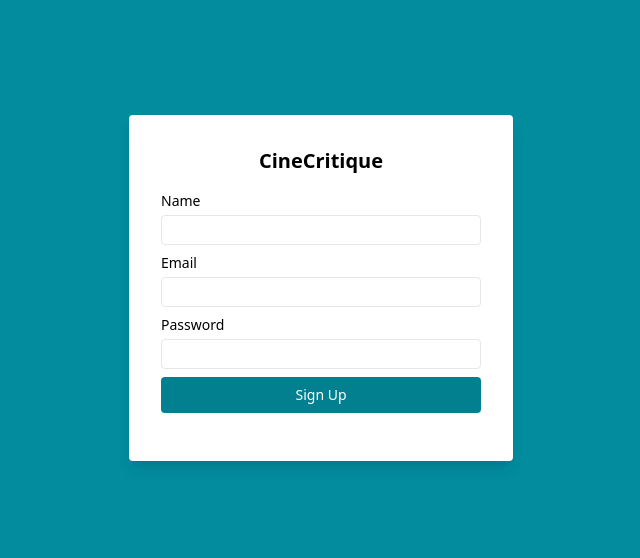
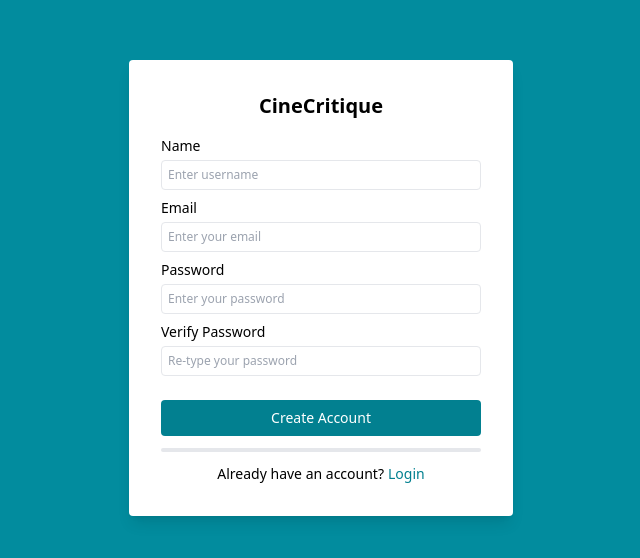
Before and after one commit to sahasourav17/CineCritique, a React (Create React App) app: page /signup in a window 1280 px wide. Shown: the part 112-670 px from the top of the page, without its empty margins (319-959 px from the left). Built offline with nearby package versions, Linux system fonts and the light colour scheme; no server answers.

Commit message:
fix conflict

```diff
--- a/src/components/Button.js
+++ b/src/components/Button.js
@@ -4,7 +4,7 @@ const Button = (props) => {
   return (
     <div className="justify-flex-end flex flex-col ">
       <button
-        className="hover:rainblue-100 rounded bg-rainblue-100 px-2.5 py-2 text-sm text-white"
+        className="hover:rainblue-100 mt-2 rounded bg-rainblue-100 px-2.5 py-2 text-sm text-white"
         type="submit"
       >
         {props.label}
--- /dev/null
+++ b/src/components/Footer.js
@@ -0,0 +1,25 @@
+import React from "react";
+import { NavLink } from "react-router-dom";
+import Newsletter from "./Newsletter";
+
+const Footer = () => {
+  return (
+    <>
+      <footer className="text-cente fixed bottom-0 left-0 right-0">
+        <Newsletter />
+        <div className="bg-raingray-100 p-4  text-white">
+          <div className="bg-neutral-200 dark:bg-neutral-700 p- text-center text-sm">
+            <span>© 2023 </span>
+            <NavLink className="text-neutral-600 font-semibold" to="/">
+              CineCritique
+            </NavLink>
+          </div>
+          <div className="bg-neutral-200 dark:bg-neutral-700 mb-1 text-center text-sm">
+            <span>Privacy Policy | Terms of Conditions</span>
+          </div>
+        </div>
+      </footer>
+    </>
+  );
+};
+export default Footer;
--- a/src/components/Input.js
+++ b/src/components/Input.js
@@ -7,8 +7,9 @@ const Input = (props) => {
       <input
         className="mb-2 w-full rounded border p-1.5 text-xs outline-none"
         type={props.type}
+        value={props.value}
         onChange={props.onChange}
-        value={props.value}
+        placeholder={props.placeholder}
         required
       />
     </>
--- a/src/components/Navbar.js
+++ b/src/components/Navbar.js
@@ -47,32 +47,31 @@ const Navbar = () => {
           }
         >
           <NavLink
-            className="font-sm block rounded px-2 py-1 text-white hover:bg-rainblue-50 sm:mt-0"
+            className="block rounded px-2 py-1 font-bold text-white hover:bg-rainblue-50 sm:mt-0"
             to="/"
           >
             Home
           </NavLink>
 
           <NavLink
-            className="font-sm block rounded px-2 py-1 text-white hover:bg-rainblue-50 sm:mt-0 sm:ml-4"
+            className="block rounded px-2 py-1 font-bold text-white hover:bg-rainblue-50 sm:mt-0 sm:ml-4"
             to="/"
           >
             Movies
           </NavLink>
-
           <NavLink
-            className="font-sm block rounded px-2 py-1 text-white hover:bg-rainblue-50 sm:mt-0 sm:ml-4"
+            className="block rounded px-2 py-1 font-bold text-white hover:bg-rainblue-50 sm:mt-0 sm:ml-4"
             to="/dashboard"
           >
             Dashboard
           </NavLink>
 
           <NavLink
-            className="font-sm block rounded px-2 py-1 text-white hover:bg-rainblue-50 sm:mt-0 sm:ml-4"
+            className="block rounded px-2 py-1 font-bold text-white hover:bg-rainblue-50 sm:mt-0 sm:ml-4"
             to="/signin"
             onClick={handleLogOut}
           >
-            LogOut
+            Logout
           </NavLink>
         </div>
       </header>
--- /dev/null
+++ b/src/components/Newsletter.js
@@ -0,0 +1,34 @@
+import React from "react";
+
+const Newsletter = () => {
+  return (
+    <>
+      <div className="bg-rainblue-100 p-4">
+        <div className=" text-white">
+          <h2 className="mb-4 text-center text-xl font-medium uppercase text-white">
+            Subscribe to our newsletter for more update
+          </h2>
+          <p className="pb-4 text-center">
+            we're here to bring you the latest updates and recommendations to
+            make your movie-watching experience even better. To get personalized
+            movie recommendations subscribe to our newsletter.
+          </p>
+        </div>
+        <form className="flex items-center justify-center p-2">
+          <input
+            className="text-medium border-b border-b-white bg-rainblue-100 placeholder-white caret-white focus:outline-none"
+            type="email"
+            name="email"
+            id="email"
+            placeholder="Enter your email address"
+          />
+          <button className="bg-white pr-2 pl-2 font-bold uppercase">
+            +Subscribe
+          </button>
+        </form>
+      </div>
+    </>
+  );
+};
+
+export default Newsletter;
--- a/src/components/index.js
+++ b/src/components/index.js
@@ -1,3 +1,5 @@
 export { default as Button } from "./Button";
 export { default as Input } from "./Input";
 export { default as Navbar } from "./Navbar";
+export { default as Footer } from "./Footer";
+export { default as Newsletter } from "./Newsletter";
--- a/src/pages/Dashboard/index.js
+++ b/src/pages/Dashboard/index.js
@@ -1,10 +1,9 @@
-import React, { useState } from "react";
-import { Navbar } from "../../components";
+import React from "react";
+import { Footer, Navbar } from "../../components";
 import { privateGet } from "../../utilities/apiCaller";
 import SignIn from "../SignIn";
 
 const Dashboard = () => {
-  //   const [response, setResponse] = useState();
   const token = JSON.parse(sessionStorage.getItem("token"));
   let isAuthenticated = false;
 
@@ -15,7 +14,6 @@ const Dashboard = () => {
     } catch (err) {
       console.log(err);
     }
-    // setResponse(res);
   };
 
   if (token !== null) {
@@ -30,6 +28,7 @@ const Dashboard = () => {
           <h1 className="my-6 text-center text-3xl font-bold text-white">
             Dashboard
           </h1>
+          <Footer />
         </div>
       ) : (
         <SignIn />
--- a/src/pages/Home/index.js
+++ b/src/pages/Home/index.js
@@ -1,5 +1,5 @@
 import React from "react";
-import { Navbar } from "../../components/index";
+import { Navbar, Footer } from "../../components/index";
 import SignIn from "../SignIn";
 
 const Home = () => {
@@ -11,12 +11,15 @@ const Home = () => {
   return (
     <>
       {isAuthenticated ? (
+        <>
           <div className="bg-rainblue-100">
             <Navbar />
             <h1 className="my-6 text-center text-3xl font-bold text-white">
               Home
             </h1>
           </div>
+          <Footer />
+        </>
       ) : (
         <SignIn />
       )}
--- a/src/pages/SignIn/index.js
+++ b/src/pages/SignIn/index.js
@@ -36,6 +36,7 @@ const SignIn = () => {
       }
     } catch (err) {
       setMessage("Please Try Again!");
+      setPassword("");
     }
   };
   return (
@@ -45,27 +46,30 @@ const SignIn = () => {
           <span className="mb-4 block h-6 w-full text-center text-xl font-bold">
             CineCritique
           </span>
-          <p className="mb-2 text-left text-sm text-red-600">{message}</p>
-          <form className="mb-4" onSubmit={handleSubmit}>
+          <form onSubmit={handleSubmit}>
             <Input
               label="Name"
               type="text"
               value={name}
               onChange={(e) => setName(e.target.value)}
+              placeholder="Enter your username"
             />
             <Input
               label="Password"
               type="password"
               value={password}
               onChange={(e) => setPassword(e.target.value)}
+              placeholder="Enter your password"
             />
-            <p className="text text-teal-500 mb-4 text-left text-sm">
-              Don't have an account?
+            <p className="mb-2 text-left text-sm text-red-600">{message}</p>
+            <Button label="Sign In" />
+            <hr className="my-3 h-1 w-full rounded border-0 bg-gray-200 dark:bg-gray-700"></hr>
+            <p className="text text-teal-500 mt-2  text-center text-sm">
+              New to CineCritique?
               <NavLink className="pl-1 text-rainblue-100" to="/signup">
-                Signup
+                Create Account
               </NavLink>
             </p>
-            <Button label="Sign In" />
           </form>
         </div>
       </div>
--- a/src/pages/SignUp/index.js
+++ b/src/pages/SignUp/index.js
@@ -2,18 +2,20 @@ import React, { useState } from "react";
 import { toast } from "react-toastify";
 import { Button, Input } from "../../components/index";
 import { publicPost } from "../../utilities/apiCaller";
-import { useNavigate } from "react-router-dom";
+import { NavLink, useNavigate } from "react-router-dom";
 
 const SignUp = () => {
   const [name, setName] = useState("");
   const [email, setEmail] = useState("");
   const [password, setPassword] = useState("");
+  const [confirmPassword, setConfirmPassword] = useState("");
   const [message, setMessage] = useState("");
 
   const navigate = useNavigate();
 
   const handleSubmit = async (e) => {
     e.preventDefault();
+    if (password === confirmPassword) {
       try {
         const response = await publicPost(
           "/user/signup",
@@ -43,6 +45,11 @@ const SignUp = () => {
         setName("");
         setPassword("");
       }
+    } else {
+      setMessage("Password didn't match");
+      setPassword("");
+      setConfirmPassword("");
+    }
   };
   return (
     <>
@@ -51,27 +58,44 @@ const SignUp = () => {
           <span className="mb-4 block w-full text-center text-xl font-bold">
             CineCritique
           </span>
-          <p className="mb-2 text-left text-sm text-red-600">{message}</p>
-          <form className="mb-4" onSubmit={handleSubmit}>
+          <form onSubmit={handleSubmit}>
             <Input
               label="Name"
               type="text"
               value={name}
               onChange={(e) => setName(e.target.value)}
+              placeholder="Enter username"
             />
             <Input
               label="Email"
               type="email"
               value={email}
               onChange={(e) => setEmail(e.target.value)}
+              placeholder="Enter your email"
             />
             <Input
               label="Password"
               type="password"
               value={password}
               onChange={(e) => setPassword(e.target.value)}
+              placeholder="Enter your password"
             />
-            <Button label="Sign Up" />
+            <Input
+              label="Verify Password"
+              type="password"
+              value={confirmPassword}
+              onChange={(e) => setConfirmPassword(e.target.value)}
+              placeholder="Re-type your password"
+            />
+            <p className="mb-2 text-left text-sm text-red-600">{message}</p>
+            <Button label="Create Account" />
+            <hr class="my-3 h-1 w-full rounded border-0 bg-gray-200 dark:bg-gray-700"></hr>
+            <p className="text text-teal-500 mt-2  text-center text-sm">
+              Already have an account?
+              <NavLink className="pl-1 text-rainblue-100" to="/signin">
+                Login
+              </NavLink>
+            </p>
           </form>
         </div>
       </div>
--- a/tailwind.config.js
+++ b/tailwind.config.js
@@ -15,6 +15,9 @@ module.exports = {
         50: "#028c9e",
         100: "#028090",
       },
+      raingray: {
+        100: "#4E4E4E",
+      },
     },
   },
   plugins: [],
```
Lines whose indentation alone changed are shown as unchanged.
